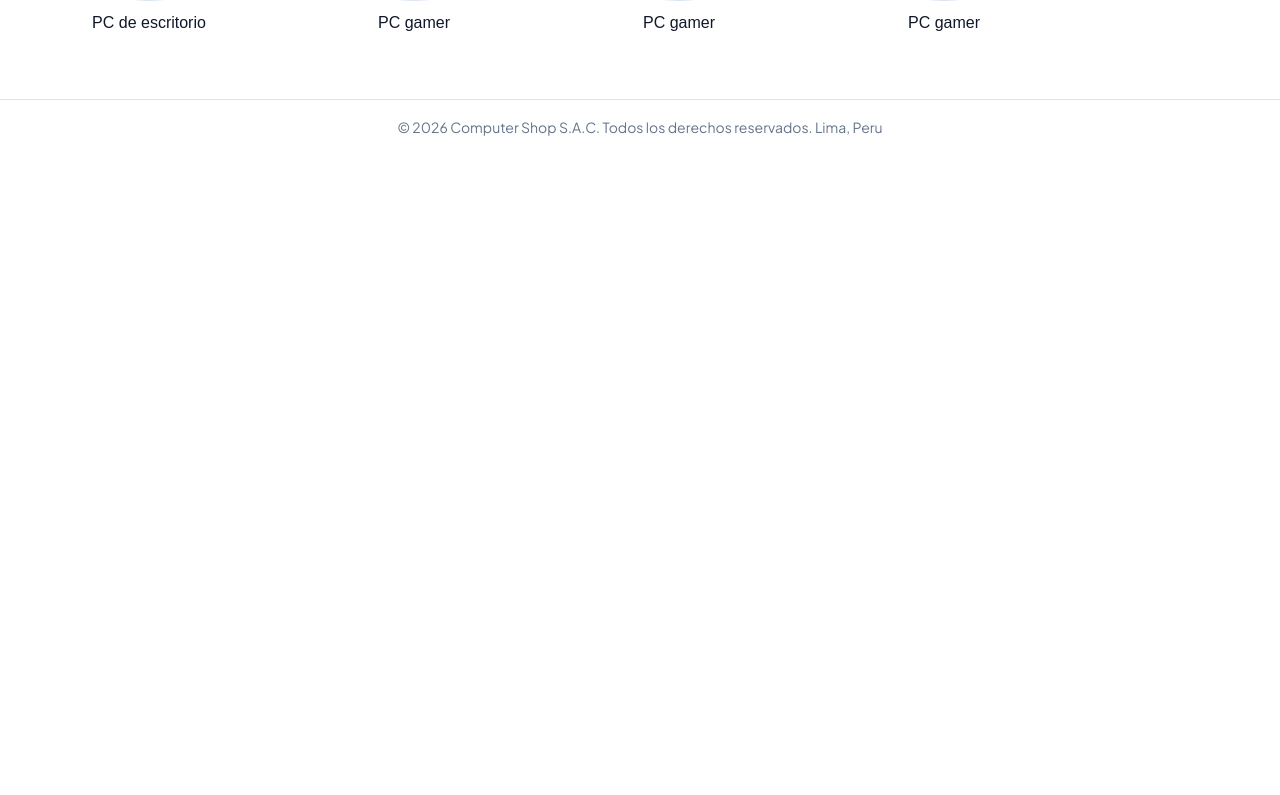
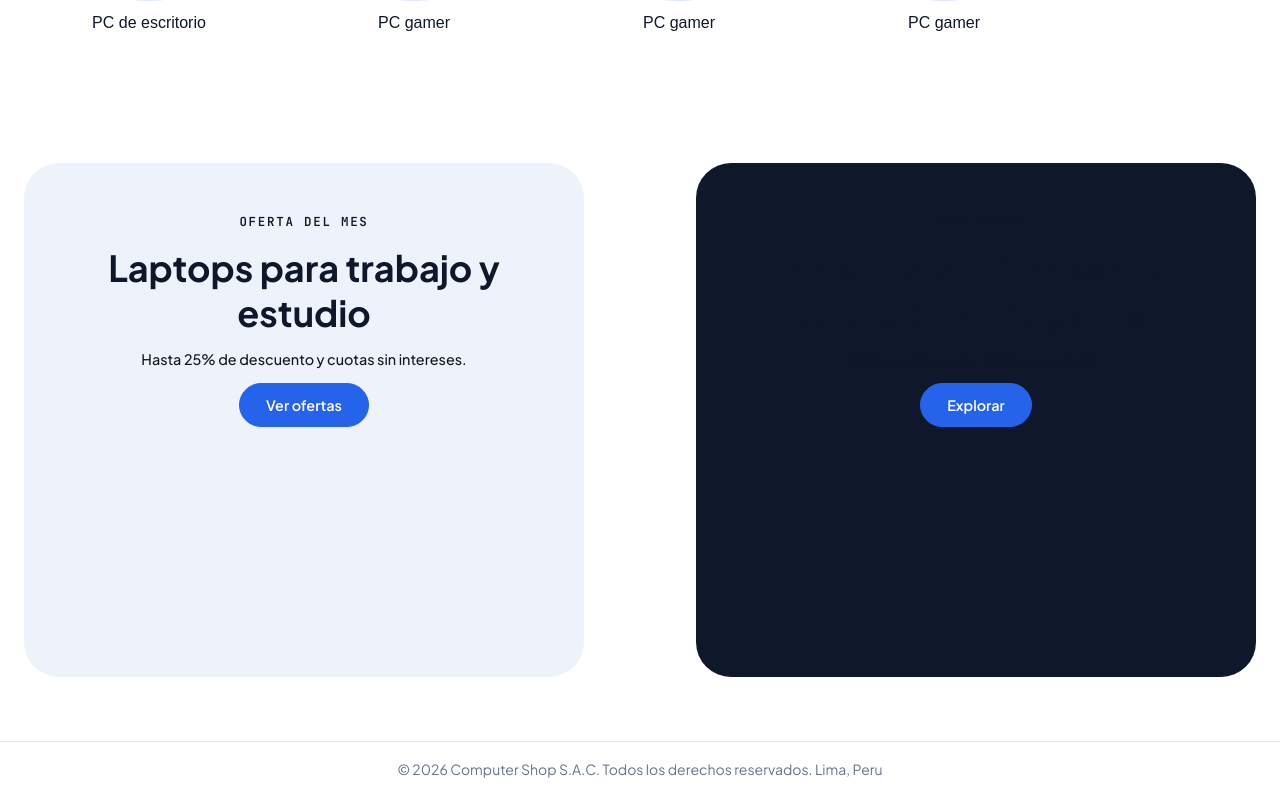
Before and after one commit to Lovikito/computer-shop, a React (Vite) app: page / in a window 1280 px wide. Shown: the part 1810-2605 px from the top of the page. Before the commit the page ends 1963 px from the top, so only its background shows below. Built offline with nearby package versions, Linux system fonts and the light colour scheme.

Commit message:
feature(FlashCardsSection, FlashCard): Implementacion de la seccion FlashCardsSection.jsx con el componente FlashCard.jsx para reutilizacion en futuras implementaciones, junto con sus estilos FlashCardsSection.module.css y FlashCard.module.css

```diff
--- /dev/null
+++ b/src/components/FlashCard.jsx
@@ -0,0 +1,13 @@
+import typography from './Typography.module.css'
+import styles from './FlashCard.module.css'
+
+export function FlashCard({span, title, details, button, sectionStyle}){
+    return (
+        <div className={styles[sectionStyle]}>
+            <span className={typography.simpleLabel}>{span}</span>
+            <h2 className={styles.title}>{title}</h2>
+            <p className={typography.simpleText}>{details}</p>
+            <button className={styles.button}>{button}</button>
+        </div>
+    )
+}
--- /dev/null
+++ b/src/components/FlashCard.module.css
@@ -0,0 +1,46 @@
+.sectionLight, .sectionDark{
+    display: flex;
+    flex-direction: column;
+    justify-content: center;
+    align-items: center;
+    gap: 15px;
+
+    padding-top: 50px;
+    padding-bottom: 250px;
+    padding-right: 60px;
+    padding-left: 60px;
+    border-radius: 35px;
+
+    h2 {
+        text-align: center;
+        font-size: 2.25rem;
+    }
+}
+
+.sectionLight {
+    background-color: var(--bg-card);
+}
+
+.sectionDark {
+    background-color: var(--color-primary-950);
+}
+
+.button {
+    padding: 12px 26px;
+    border: 1.5px solid;
+    border-radius: 9999px;
+    font-family: var(--font-body);
+    font-size: 0.9rem;
+    font-weight: 600;
+    cursor: pointer;
+    transition: background-color 0.2s ease;
+
+    border-color: var(--color-primary-600);
+    background-color: var(--color-primary-600);
+    color: #fff;
+
+    &:hover {
+        border-color: var(--color-primary-700);
+        background-color: var(--color-primary-700);
+    }
+}
--- /dev/null
+++ b/src/components/FlashCardsSection.jsx
@@ -0,0 +1,24 @@
+import { FlashCard } from "./FlashCard"
+import styles from './FlashCardsSection.module.css'
+
+export function FlashCardsSection() {
+    return (
+        <section className={styles.sectionFlashCards}>
+                <FlashCard
+                span={'Oferta del mes'}
+                title={'Laptops para trabajo y estudio'}
+                details={'Hasta 25% de descuento y cuotas sin intereses.'}
+                button={'Ver ofertas'}
+                sectionStyle={'sectionLight'}
+                />
+
+                <FlashCard
+                span={'Look Gamer'}
+                title={'Potencia sin límites con tu próxima PC gamer'}
+                details={'Tarjetas gráficas de última generación.'}
+                button={'Explorar'}
+                sectionStyle={'sectionDark'}
+                />
+        </section>
+    )
+}
--- /dev/null
+++ b/src/components/FlashCardsSection.module.css
@@ -0,0 +1,17 @@
+.sectionFlashCards{
+    display: grid;
+    grid-template-columns: repeat(2, minmax(0, 560px));
+    justify-content: space-between;
+    gap: 15px;
+
+    max-width: 1280px;
+    margin: 0 auto;
+
+    padding: 64px 24px;
+}
+
+@media (max-width: 1120px) {
+    .sectionFlashCards {
+        grid-template-columns:  minmax(0, 560px);
+    }
+}
--- a/src/components/Main.jsx
+++ b/src/components/Main.jsx
@@ -2,6 +2,7 @@ import styles from './Main.module.css'
 import { HeroSection } from './HeroSection.jsx'
 import { OffersCarousel } from './OffersCarousel.jsx'
 import { CategoriesSection } from './CategoriesSection.jsx'
+import { FlashCardsSection } from './FlashCardsSection.jsx'
 
 export function Main() {
     return (
@@ -9,6 +10,7 @@ export function Main() {
             <HeroSection />
             <OffersCarousel />
             <CategoriesSection />
+            <FlashCardsSection />
         </main>
     )
 }
--- a/src/components/Typography.module.css
+++ b/src/components/Typography.module.css
@@ -5,6 +5,21 @@
     text-transform: uppercase;
     letter-spacing: 0.14em;
     color: var(--color-primary-600);
+}
+
+.simpleLabel {
+    font-family: var(--font-label);
+    font-size: 0.78rem;
+    font-weight: 600;
+    letter-spacing: 0.14em;
+    text-transform: uppercase;
+    color: var(--text-main);
+}
+
+.simpleText {
+    font-size: 0.9rem;
+    font-weight: 500;
+    color: var(--text-main);
 }
 
 .title {
@@ -15,3 +30,12 @@
     letter-spacing: -0.03em;
     color: var(--text-main);
 }
+
+.details {
+    font-family: var(--font-label);
+    font-size: 0.78rem;
+    font-weight: 600;
+    text-transform: uppercase;
+    letter-spacing: 0.14em;
+    color: var(--color-primary-600);
+}
```
